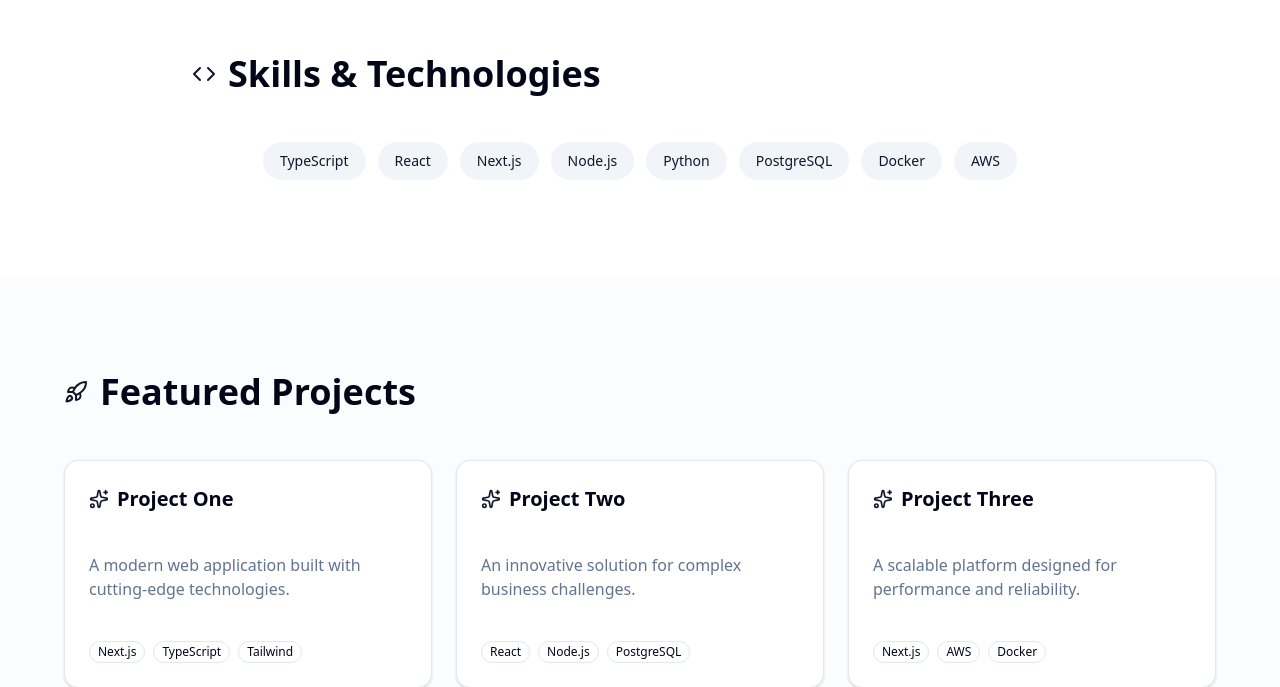
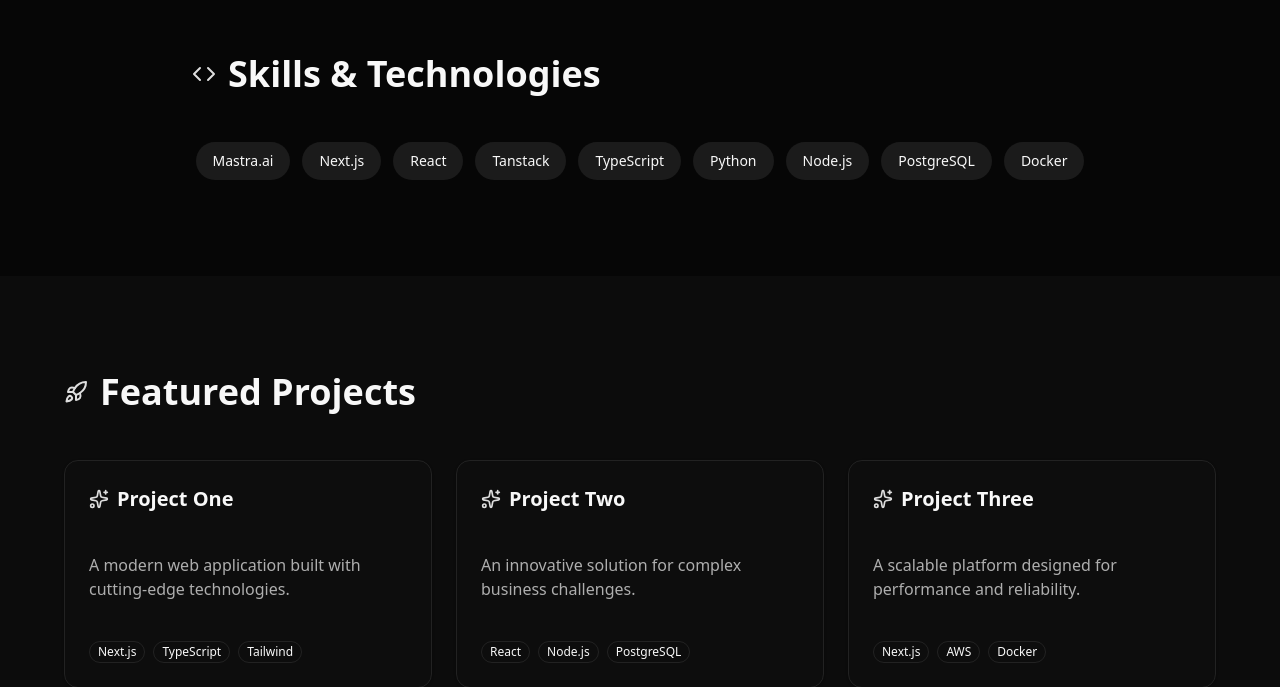
Before and after one commit to Balbader/balbader.com, a Next.js app: page / in a window 1280 px wide. Shown: the part 1481-2168 px from the top of the page. Built offline with nearby package versions, Linux system fonts and the light colour scheme.

Commit message:
update dark mode color from blue to black

```diff
--- a/src/app/globals.css
+++ b/src/app/globals.css
@@ -82,37 +82,37 @@
 }
 
 .dark {
-  --background: oklch(0.129 0.042 264.695);
-  --foreground: oklch(0.984 0.003 247.858);
-  --card: oklch(0.208 0.042 265.755);
-  --card-foreground: oklch(0.984 0.003 247.858);
-  --popover: oklch(0.208 0.042 265.755);
-  --popover-foreground: oklch(0.984 0.003 247.858);
-  --primary: oklch(0.929 0.013 255.508);
-  --primary-foreground: oklch(0.208 0.042 265.755);
-  --secondary: oklch(0.279 0.041 260.031);
-  --secondary-foreground: oklch(0.984 0.003 247.858);
-  --muted: oklch(0.279 0.041 260.031);
-  --muted-foreground: oklch(0.704 0.04 256.788);
-  --accent: oklch(0.279 0.041 260.031);
-  --accent-foreground: oklch(0.984 0.003 247.858);
-  --destructive: oklch(0.704 0.191 22.216);
-  --border: oklch(1 0 0 / 10%);
-  --input: oklch(1 0 0 / 15%);
-  --ring: oklch(0.551 0.027 264.364);
-  --chart-1: oklch(0.488 0.243 264.376);
-  --chart-2: oklch(0.696 0.17 162.48);
-  --chart-3: oklch(0.769 0.188 70.08);
-  --chart-4: oklch(0.627 0.265 303.9);
-  --chart-5: oklch(0.645 0.246 16.439);
-  --sidebar: oklch(0.208 0.042 265.755);
-  --sidebar-foreground: oklch(0.984 0.003 247.858);
-  --sidebar-primary: oklch(0.488 0.243 264.376);
-  --sidebar-primary-foreground: oklch(0.984 0.003 247.858);
-  --sidebar-accent: oklch(0.279 0.041 260.031);
-  --sidebar-accent-foreground: oklch(0.984 0.003 247.858);
-  --sidebar-border: oklch(1 0 0 / 10%);
-  --sidebar-ring: oklch(0.551 0.027 264.364);
+  --background: oklch(0.12 0 0); /* near-black */
+  --foreground: oklch(0.98 0 0); /* neutral light */
+  --card: oklch(0.16 0 0);
+  --card-foreground: oklch(0.98 0 0);
+  --popover: oklch(0.16 0 0);
+  --popover-foreground: oklch(0.98 0 0);
+  --primary: oklch(0.9 0 0);
+  --primary-foreground: oklch(0.12 0 0);
+  --secondary: oklch(0.22 0 0);
+  --secondary-foreground: oklch(0.98 0 0);
+  --muted: oklch(0.22 0 0);
+  --muted-foreground: oklch(0.75 0 0);
+  --accent: oklch(0.22 0 0);
+  --accent-foreground: oklch(0.98 0 0);
+  --destructive: oklch(0.6 0.1 30);
+  --border: oklch(0.25 0 0);
+  --input: oklch(0.25 0 0);
+  --ring: oklch(0.55 0 0);
+  --chart-1: oklch(0.7 0.1 25);
+  --chart-2: oklch(0.7 0.1 140);
+  --chart-3: oklch(0.7 0.1 260);
+  --chart-4: oklch(0.7 0.1 320);
+  --chart-5: oklch(0.7 0.1 350);
+  --sidebar: oklch(0.14 0 0);
+  --sidebar-foreground: oklch(0.98 0 0);
+  --sidebar-primary: oklch(0.9 0 0);
+  --sidebar-primary-foreground: oklch(0.12 0 0);
+  --sidebar-accent: oklch(0.22 0 0);
+  --sidebar-accent-foreground: oklch(0.98 0 0);
+  --sidebar-border: oklch(0.25 0 0);
+  --sidebar-ring: oklch(0.55 0 0);
 }
 
 @layer base {
--- a/src/app/layout.tsx
+++ b/src/app/layout.tsx
@@ -30,7 +30,7 @@
       >
         <ThemeProvider
           attribute="class"
-          defaultTheme="system"
+          defaultTheme="dark"
           enableSystem
           disableTransitionOnChange
         >
--- a/src/components/home/projects/Projects.tsx
+++ b/src/components/home/projects/Projects.tsx
@@ -59,5 +59,6 @@
           </div>
         </div>
       </section>
+
   );
 }
--- a/src/components/home/skills/SkillsAndTechnologySection.tsx
+++ b/src/components/home/skills/SkillsAndTechnologySection.tsx
@@ -2,19 +2,19 @@
 import { Badge } from "@/components/ui/badge";
 
 const skills = [
+  "Mastra.ai",
+  "Next.js",
+  "React",
+  "Tanstack",
   "TypeScript",
-  "React",
-  "Next.js",
+  "Python",
   "Node.js",
-  "Python",
   "PostgreSQL",
   "Docker",
-  "AWS",
 ];
 
 export default function SkillsAndTechnologySection() {
   return (
-    <>
       <section id="skills" className="py-24">
         <div className="container mx-auto px-6">
           <div className="max-w-4xl mx-auto">
@@ -39,6 +39,5 @@
           </div>
         </div>
       </section>
-    </>
   );
 }
```
